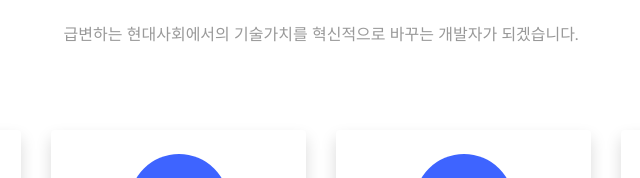
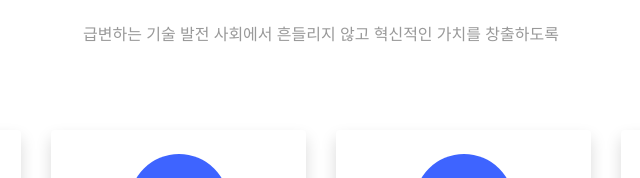
Before and after one commit to Luciano-JeonHyunJun/CV, a plain HTML site: page index.html in a window 1280 px wide. Shown: the part 5888-6066 px from the top of the page, 319-959 px from the left. Drawn offline with Linux system fonts and the light colour scheme; files whose address does not match are found by name.

Commit message:
Update index.html

```diff
--- a/index.html
+++ b/index.html
@@ -670,7 +670,7 @@
 				<div class="col-md-7 heading-section text-center ftco-animate">
 					<h1 class="big big-2">Contact</h1>
 					<h2 class="mb-4">Contact Me</h2>
-					<p>급변하는 현대사회에서의 기술가치를 혁신적으로 바꾸는 개발자가 되겠습니다. </p>
+					<p>급변하는 기술 발전 사회에서 흔들리지 않고 혁신적인 가치를 창출하도록 </p>
 				</div>
 			</div>
 
```
